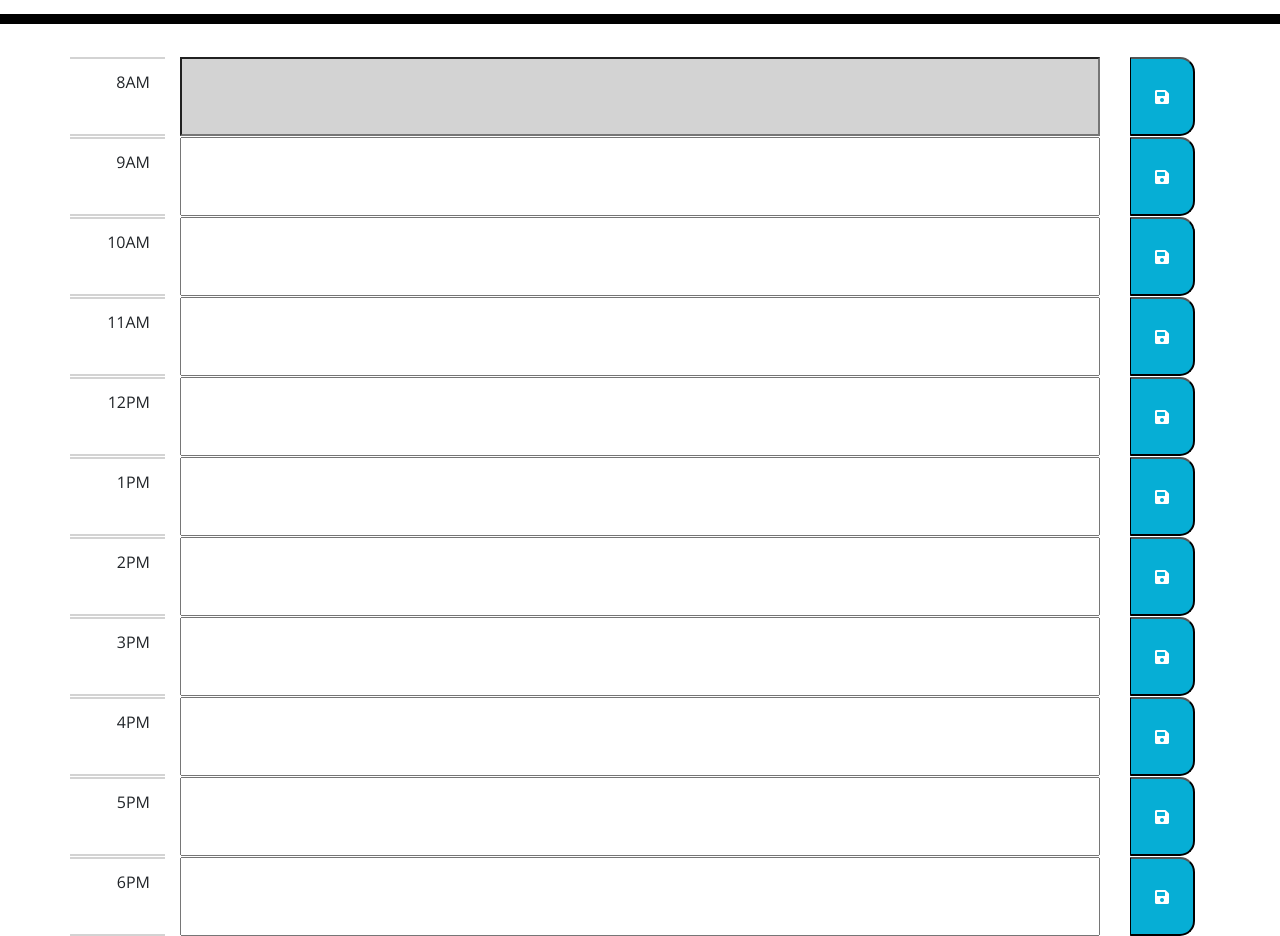
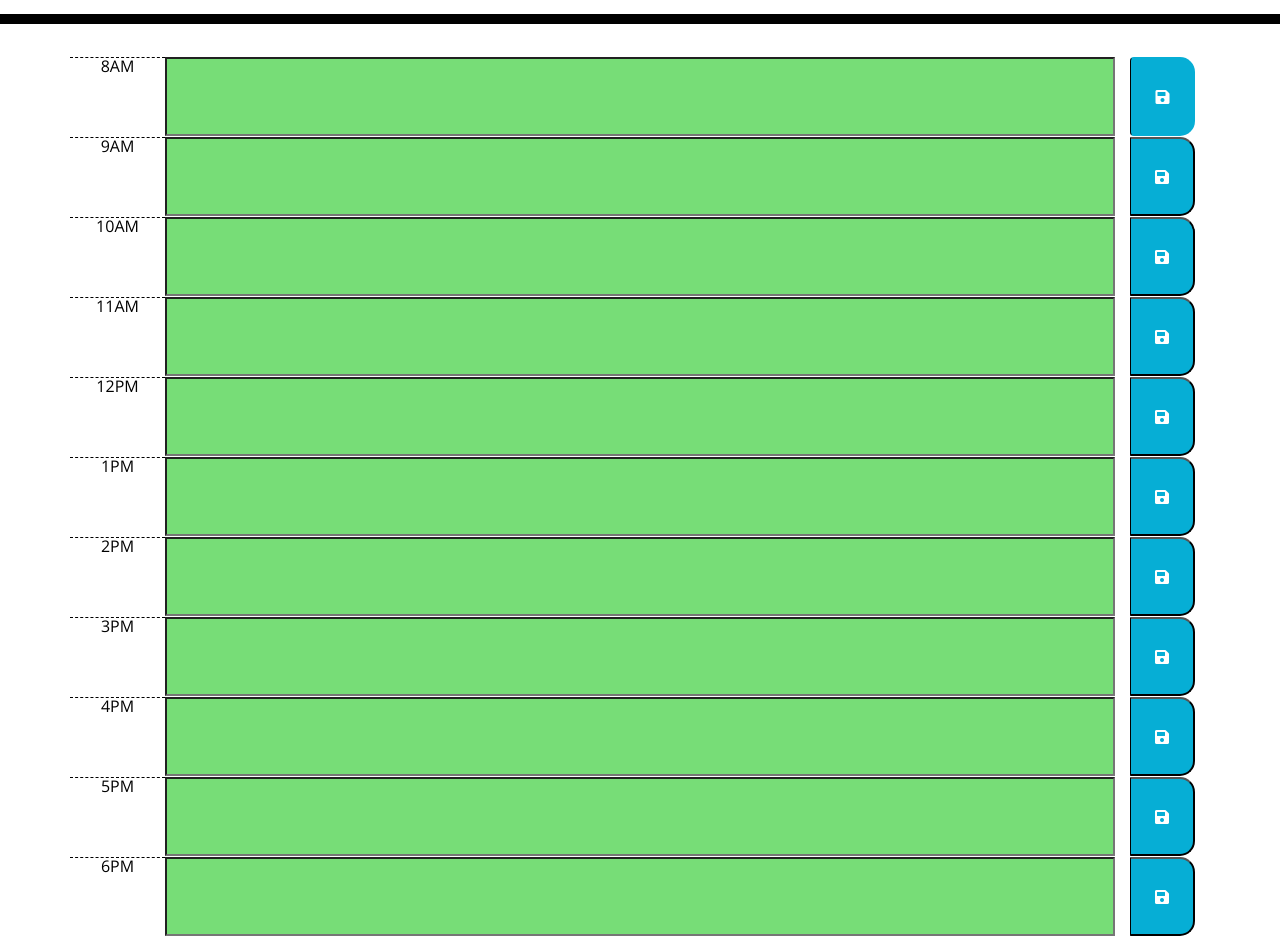
Before and after one commit to gjguerin96/Work-Day-Scheduler, a plain HTML site: page index.html in a window 1280 px wide. Shown: the part 280-1216 px from the top of the page. Drawn offline with nearby package versions, Linux system fonts and the light colour scheme.

Commit message:
refined html and javascript

```diff
--- a/index.html
+++ b/index.html
@@ -30,123 +30,111 @@
     </header>
     <div class="container">
       <!-- Timeblocks go here -->
-      <div class="row">
-        <div class="col-1 left">
+      <div class="row time-block" id="8">
+        <div class="col-1 hour">
           8AM
         </div>
-        <div class="col-10">
-          <input type="text" class="input" id="8AM"/>
-        </div>
+        <input type="text" class="col-10 input" id="8AM"/>
         <div class="col-1">
-          <button class="saveBtn" id="8button"><i class="fas fa-save"></i></button>
+          <button class="btn saveBtn" id="8button"><i class="fas fa-save"></i></button>
         </div>
       </div>
-      <div class="row">
-        <div class="col-1 left">
+
+      <div class="row time-block" id="9">
+        <div class="col-1 hour">
           9AM
         </div>
-        <div class="col-10" >
-          <input type="text"  class="input" id="9AM"/>
-        </div>
+        <input type="text"  class="col-10 input" id="9AM"/>
         <div class="col-1">
           <button class="saveBtn" id="9button"><i class="fas fa-save"></i></button>
         </div>
       </div>
-      <div class="row">
-        <div class="col-1 left">
+
+      <div class="row time-block" id="10">
+        <div class="col-1 hour">
           10AM
         </div>
-        <div class="col-10" >
-          <input type="text"  class="input" id="10AM"/>
-        </div>
+        <input type="text"  class="input col-10" id="10AM"/>
         <div class="col-1">
           <button class="saveBtn" id="10button"><i class="fas fa-save"></i></button>
         </div>
       </div>
-      <div class="row">
-        <div class="col-1 left">
+
+      <div class="row time-block" id="11">
+        <div class="col-1 hour">
           11AM
         </div>
-        <div class="col-10" >
-          <input type="text"  class="input" id="11AM"/>
-        </div>
+        <input type="text"  class="input col-10" id="11AM"/>
         <div class="col-1">
           <button class="saveBtn" id="11button"><i class="fas fa-save"></i></button>
         </div>
       </div>
-      <div class="row">
-        <div class="col-1 left">
+
+      <div class="row time-block" id="12">
+        <div class="col-1 hour">
           12PM
         </div>
-        <div class="col-10" >
-          <input type="text"  class="input" id="12PM"/>
-        </div>
+        <input type="text"  class="input col-10" id="12PM"/>
         <div class="col-1">
           <button class="saveBtn" id="12button"><i class="fas fa-save"></i></button>
         </div>
       </div>
-      <div class="row">
-        <div class="col-1 left">
+
+      <div class="row time-block" id="13">
+        <div class="col-1 hour">
           1PM
         </div>
-        <div class="col-10" >
-          <input type="text"  class="input" id="1PM"/>
-        </div>
+        <input type="text"  class="input col-10" id="1PM"/>
         <div class="col-1">
           <button class="saveBtn" id="1button"><i class="fas fa-save"></i></button>
         </div>
       </div>
-      <div class="row">
-        <div class="col-1 left">
+
+      <div class="row time-block" id="14">
+        <div class="col-1 hour">
           2PM
         </div>
-        <div class="col-10" >
-          <input type="text"  class="input" id="2PM"/>
-        </div>
+        <input type="text"  class="input col-10" id="2PM"/>
         <div class="col-1">
           <button class="saveBtn" id="2button"><i class="fas fa-save"></i></button>
         </div>
       </div>
-      <div class="row">
-        <div class="col-1 left">
+
+      <div class="row time-block" id="15">
+        <div class="col-1 hour">
           3PM
         </div>
-        <div class="col-10" >
-          <input type="text"  class="input" id="3PM"/>
-        </div>
+        <input type="text"  class="input col-10" id="3PM"/>
         <div class="col-1">
           <button class="saveBtn" id="3button"><i class="fas fa-save"></i></button>
         </div>
       </div>
-      <div class="row">
-        <div class="col-1 left">
+
+      <div class="row time-block" id="16">
+        <div class="col-1 hour">
           4PM
         </div>
-        <div class="col-10">
-          <input type="text"  class="input" id="4PM"/>
-        </div>
+        <input type="text"  class="input col-10" id="4PM"/>
         <div class="col-1">
           <button class="saveBtn" id="4button"><i class="fas fa-save"></i></button>
         </div>
       </div>
-      <div class="row">
-        <div class="col-1 left">
+
+      <div class="row time-block" id="17">
+        <div class="col-1 hour">
           5PM
         </div>
-        <div class="col-10">
-          <input type="text"  class="input" id="5PM"/>
-        </div>
+        <input type="text"  class="input col-10" id="5PM"/>
         <div class="col-1">
           <button class="saveBtn" id="5button"><i class="fas fa-save"></i></button>
         </div>
       </div>
-      <div class="row">
-        <div class="col-1 left">
+
+      <div class="row time-block" id="18">
+        <div class="col-1 hour">
           6PM
         </div>
-        <div class="col-10">
-          <input type="text"  class="input" id="6PM"/>
-        </div>
+        <input type="text"  class="input col-10" id="6PM"/>
         <div class="col-1">
           <button class="saveBtn" id="6button"><i class="fas fa-save"></i></button>
         </div>
--- a/script.js
+++ b/script.js
@@ -15,33 +15,30 @@ function displayTime() {
     var rightNow = moment().format("dddd MMM Do YY")
     $('#currentDay').text(rightNow)
 }
-
 displayTime()
 
 
 function setColor() {
-    if (parseInt(moment().format("h")) === 8) {
-        eight.addClass("present")
-    }
-    else if (parseInt(moment().format("h")) < 8) {
-        eight.addClass("future")
-    }
-    else {
-        eight.addClass("past")
-    }
+    var currentHour = moment().hours();
+
+    $('.row').each(function(){
+        var hour = parseInt($(this).attr('id'))
+
+        if(currentHour > hour){
+            $(this).children('.input').addClass('past');
+        }
+        else if(currentHour === hour){
+            $(this).children('.input').removeClass('past');
+            $(this).children('.input').addClass('present');
+        }else{
+            $(this).children('.input').removeClass('past');
+            $(this).children('.input').removeClass('present');
+            $(this).children('.input').addClass('future');
+        }
+    })
 }
-
-
 setColor()
 
-// var check = parseInt(moment().format("h"))
-
-// console.log(check + 12)
-// var hours = [eight,nine,ten,eleven,twelve,one,two,three,four,five,six]
-
-// jQuery.each(hours, function(){
-//     this.addClass("present")
-// })
 
 $("#8button").click(function(){
     localStorage.setItem("8AM",eight.val())
--- a/style.css
+++ b/style.css
@@ -72,13 +72,6 @@ body {
   transition: all 0.3s ease-in-out;
 }
 
-.left {
-  border-top: 2px solid #d3d3d3;
-  border-bottom: 2px solid #d3d3d3;
-  text-align: end;
-  padding-top: 15px;
-}
-
 .input {
   width: 100%;
   height: 100%;
```
